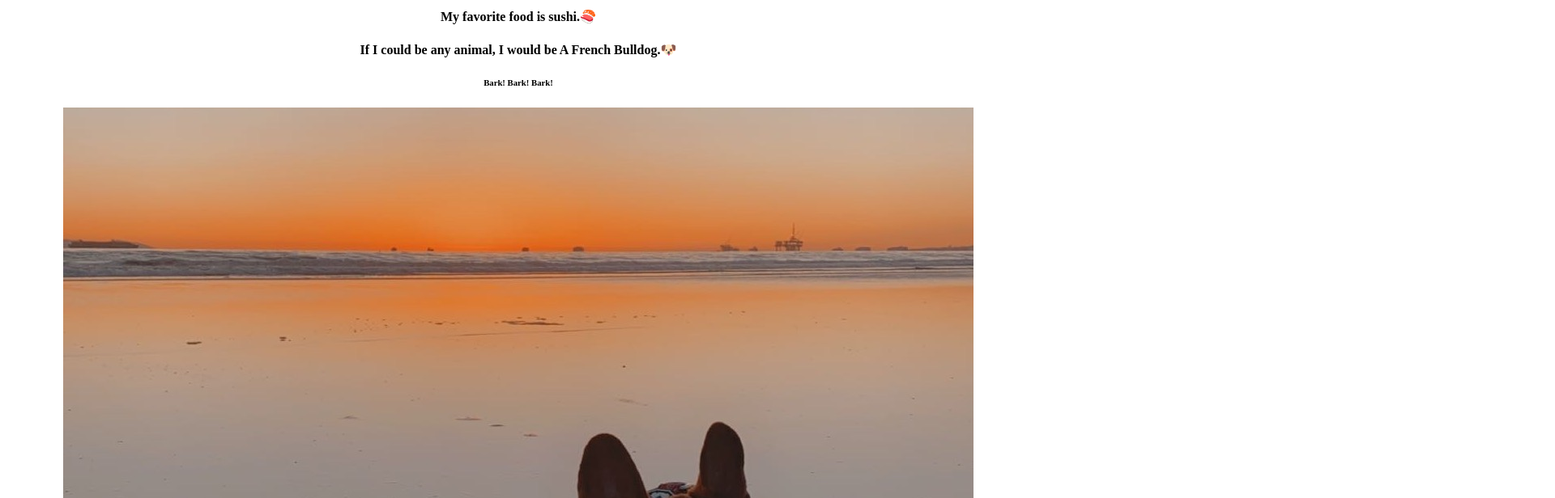
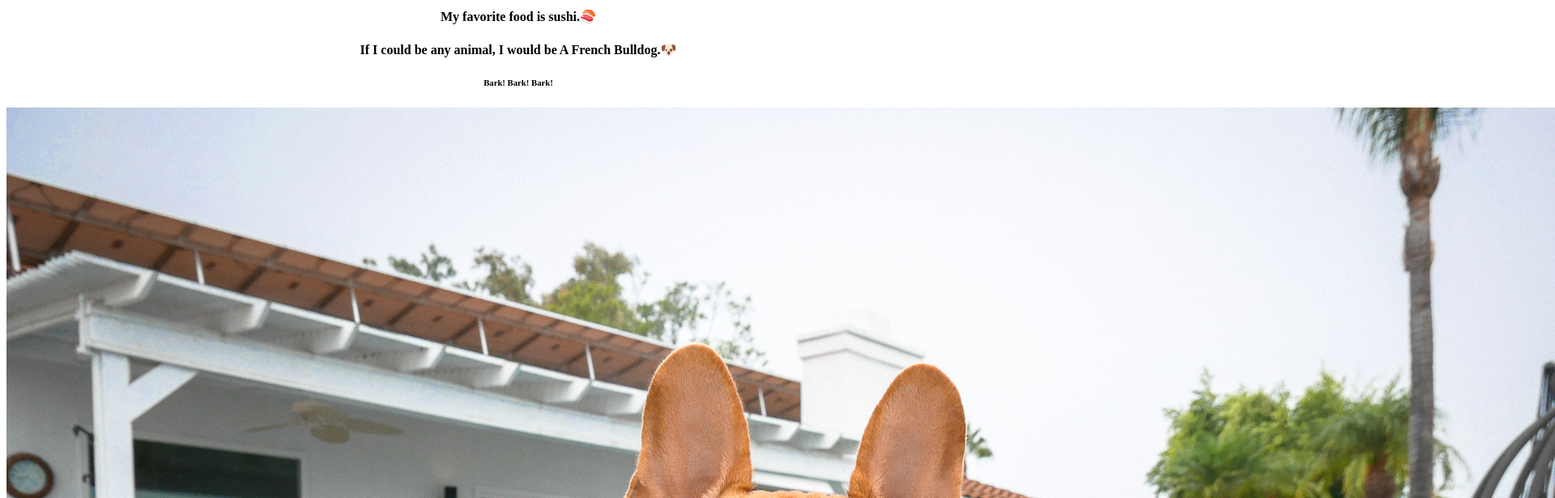
Before and after one commit to bendmcintyre/my-profile, a plain HTML site: page index.html in a window 1280 px wide. Shown: the part 260-876 px from the top of the page at 81% size, 1920 px wide, since content can reach past the window. Drawn offline with Linux system fonts and the light colour scheme.

Commit message:
Updated Chungus photo

```diff
--- a/index.html
+++ b/index.html
@@ -16,7 +16,7 @@
 					<h4>My favorite food is sushi.🍣</h4>
 					<h4>If I could be any animal, I would be A French Bulldog.🐶</h4>
                     <h6>Bark! Bark! Bark!</h6>
-                    <img src="./IMG_3620.JPG" />
+                    <img src="./P1010732-2.JPG" />
 			</div>
 		  </body>
 		</html>
```
Also changed, not shown: IMG_3620.JPG (deleted), P1010732-2.JPG (added).
